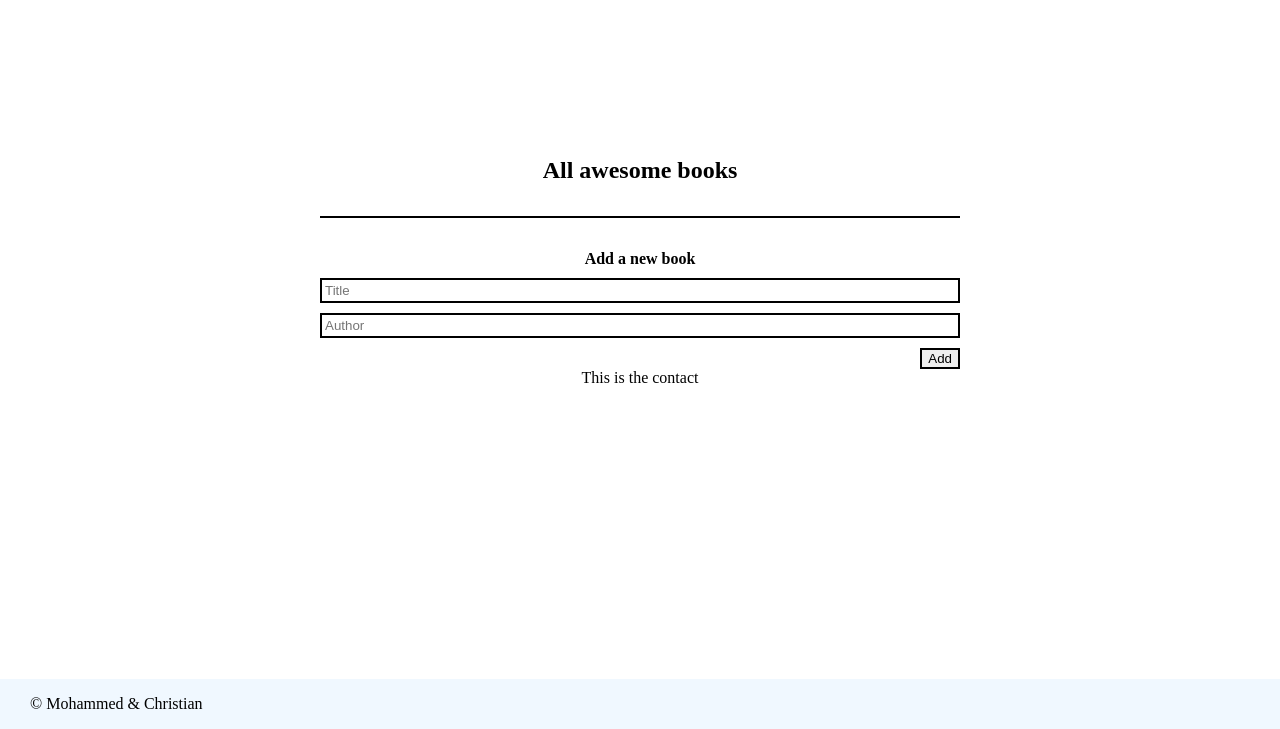
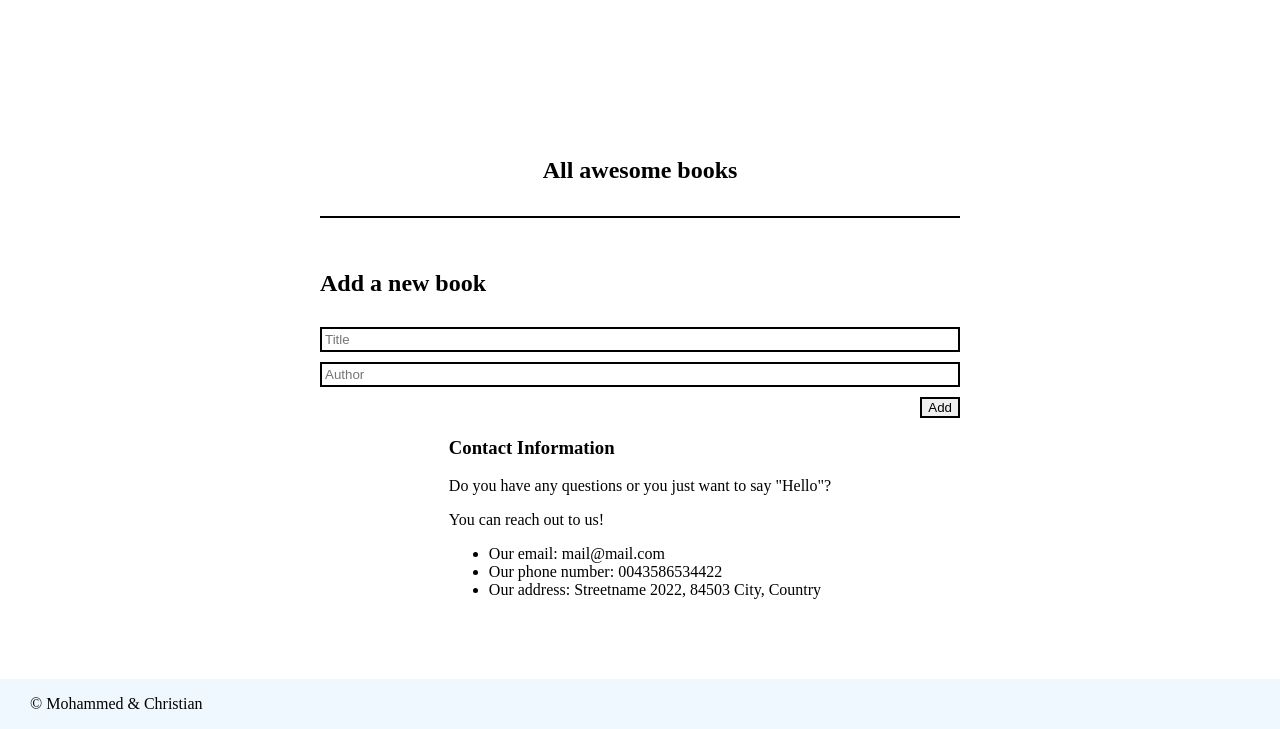
Before and after one commit to MohamedHNoor/Awesome-Books, a website: page index.html in a window 1280 px wide. Shown: the part 71-800 px from the top of the page. Drawn offline with Linux system fonts and the light colour scheme.

Commit message:
add contact section

```diff
--- a/index.html
+++ b/index.html
@@ -19,13 +19,13 @@
     <div class="date"></div>
     <main>
       <div class="main-container">
-        <section class="books-list">
+        <section class="books-list hidden">
           <h1 class="heading">All awesome books</h1>
           <div class="all-books"></div>
         </section>
         <section class="add-book-form">
           <form class="form">
-            <h3 class="form--heading">Add a new book</h3>
+            <h2 class="form--heading">Add a new book</h2>
             <input
               type="text"
               id="input-title"
@@ -43,8 +43,17 @@
             <button class="add">Add</button>
           </form>
         </section>
-        <section class="contact-info">
-          This is the contact
+        <section class="contact-info hidden">
+          <h3 class="contact--heading">Contact Information</h3>
+          <div class="contact--details">
+            <p>Do you have any questions or you just want to say "Hello"?</p>
+            <p>You can reach out to us!</p>
+            <ul>
+              <li>Our email: <email>mail@mail.com</email></li>
+              <li>Our phone number: 0043586534422</li>
+              <li>Our address: Streetname 2022, 84503 City, Country</li>
+            </ul>
+          </div>
         </section>
       </div>
     </main>
```
